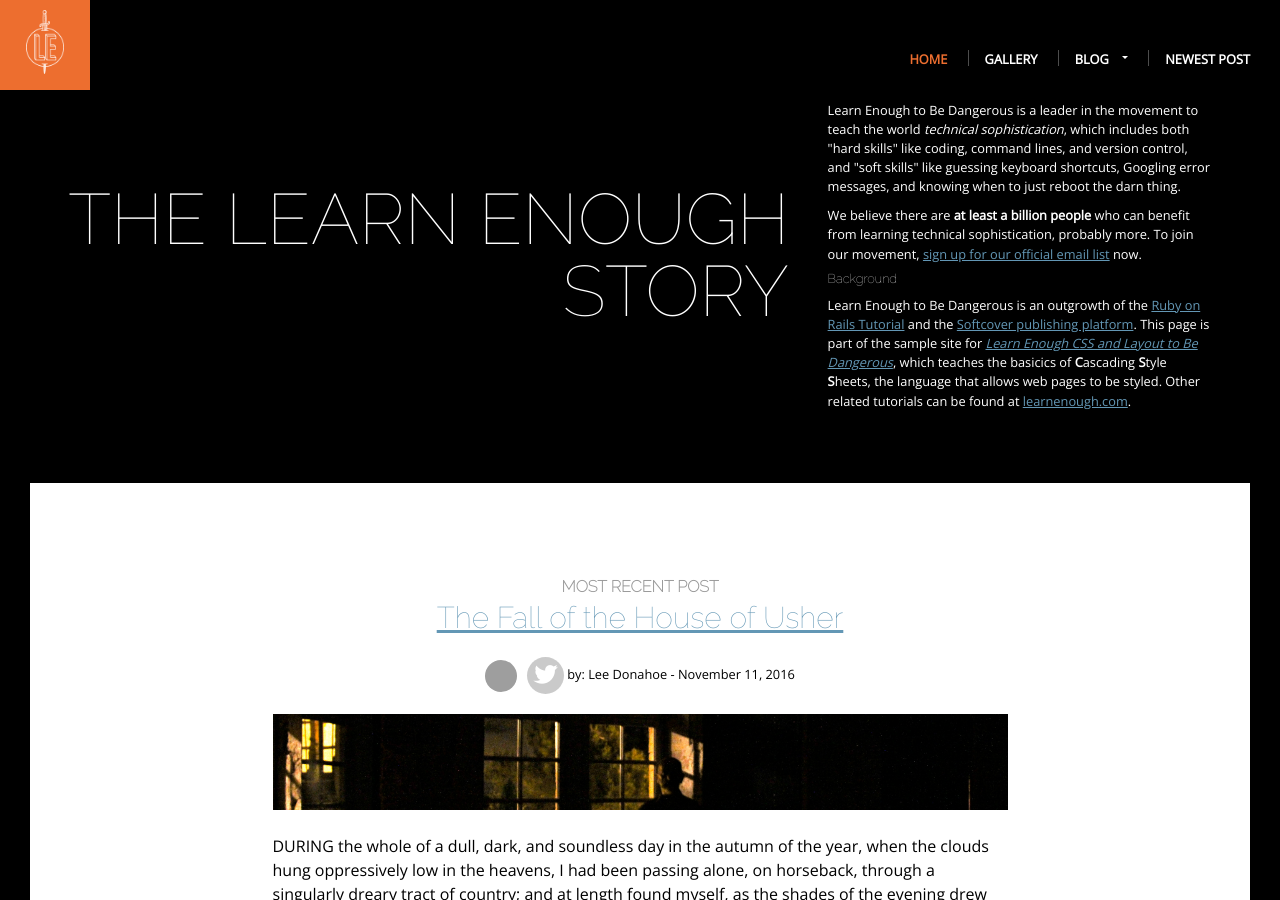
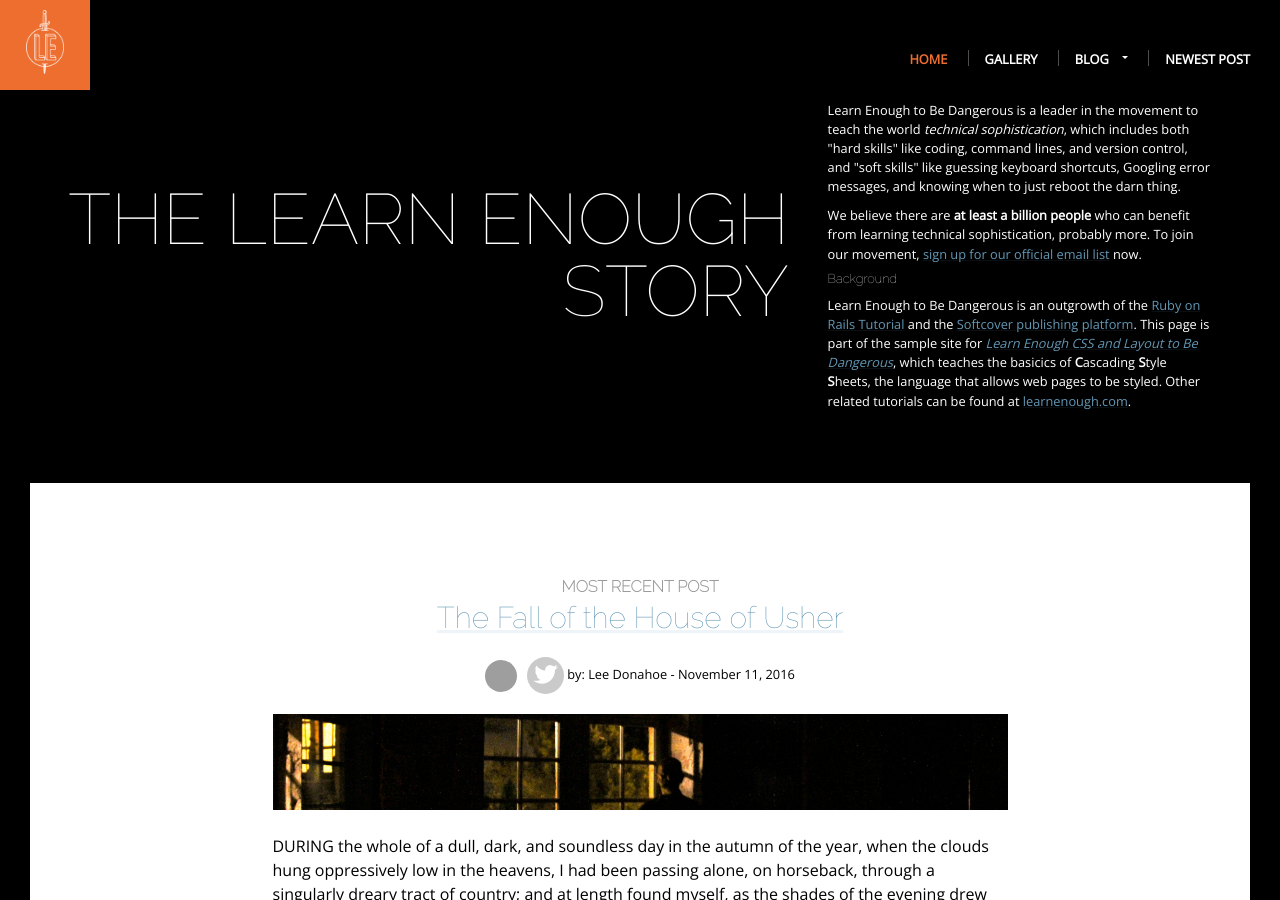
Before and after one commit to jlmercury/css_and_layout, a Jekyll site: the page built from index.html, in a window 1280 px wide and 900 px high, scrolled down 872 px. Built offline with Jekyll 4.4.1, drawn with Linux system fonts in a browser that asks for light colours; grey boxes are pictures that could not be loaded.

Commit message:
Change text decoration for anchor tag

```diff
--- a/_includes/head.html
+++ b/_includes/head.html
@@ -1,4 +1,20 @@
 <head>
+
+  <meta charset="utf-8">
+  <meta name="viewport" content="width=device-width, initial-scale=1">
+
+  {% if page.title %}
+    <title>{{ page.title }} | Test Page </title>
+  {% else %}
+    <title>Test Page: Don't Panic</title>
+  {% endif %}
+  {% if page.description %}
+    <meta name="description" content="{{ page.description }}">
+  {% else %}
+    <meta name="description" content="This is a dangerous site.">
+  {% endif %}
+
+  <!-- Open Graph settings -->
   {% if page.title %}
     <meta property="og:title" content="{{ page.title }} | Test Page">
   {% else %}
@@ -9,10 +25,9 @@
   {% else %}
     <meta property="description" content="This is a dangerous site.">
   {% endif %}
+
   <link href="/favicon.png" rel="icon">
-  <link  href="/apple-touch-icon.png" rel="apple-touch-icon">
-  <meta charset="utf-8">
-  <meta name="viewport" content="width=device-width, initial-scale=1">
+  <link href="/apple-touch-icon.png" rel="apple-touch-icon">
   <link rel="stylesheet" href="/fonts/fontawesome-free-5.10.2-web/css/all.css">
   <link rel="stylesheet" href="https://fonts.googleapis.com/css?family=Open+Sans|Raleway:100&display=swap">
   <link rel="stylesheet" href="/css/reset.css">
--- a/css/main.css
+++ b/css/main.css
@@ -25,14 +25,15 @@
 }
 a {
   color: #6397b5;
+  text-decoration-color: rgba(99, 151, 181, 0.1);
+  transition: text-decoration-color 0.3s ease;
+}
+a:hover {
+  text-decoration-color: rgba(99, 151, 181, 0.8);
 }
 h2 {
   font-size: 30px;
 }
-/* h3 {
-  font-family: 'Nunito Sans';
-  font-weight: 200;
-} */
 h4 {
   color: #999;
   font-weight: bold;
```
Also changed, not shown: 7 other files.
